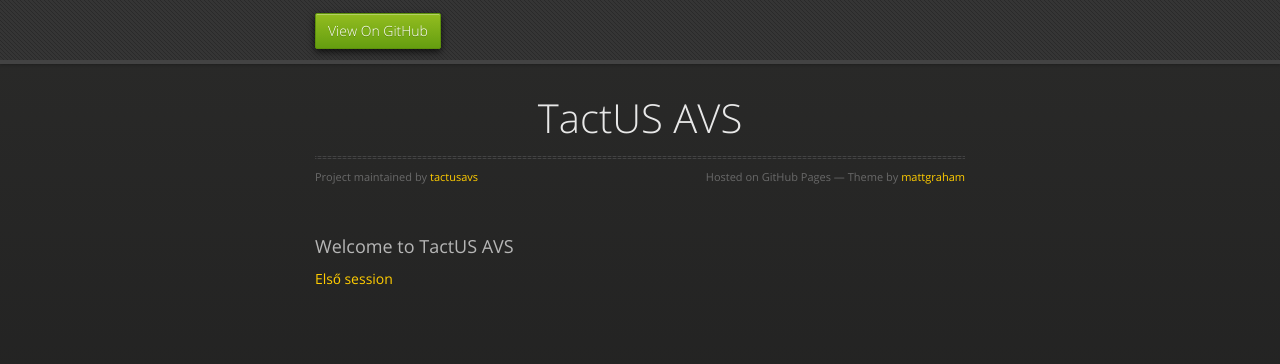
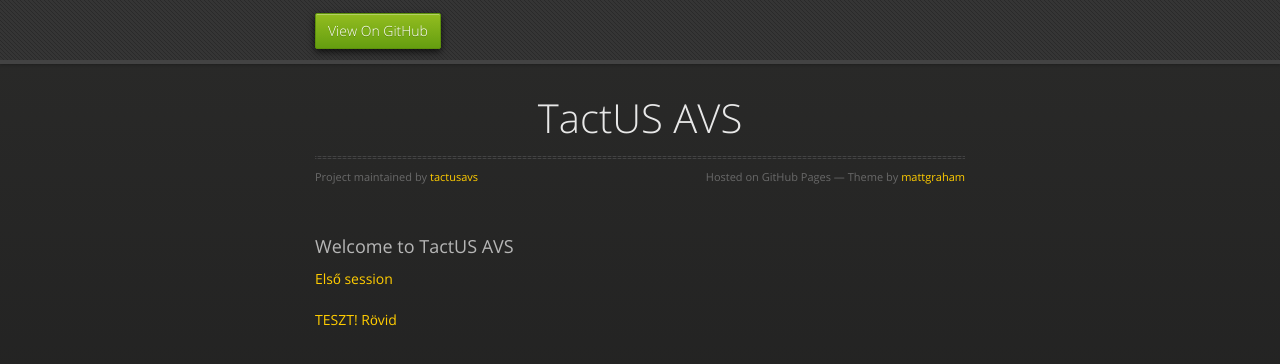
Before and after one commit to tactusavs/tactusavs.github.io, a plain HTML site: page index.html in a window 1280 px wide. Drawn offline with nearby package versions, Linux system fonts and the light colour scheme.

Commit message:
+ short test

```diff
--- a/index.html
+++ b/index.html
@@ -39,6 +39,7 @@
 <a id="welcome-to-tactus-avs" class="anchor" href="#welcome-to-tactus-avs" aria-hidden="true"><span class="octicon octicon-link"></span></a>Welcome to TactUS AVS</h3>
 
 <p><a href="tactus:elso.avs">Első session</a></p>
+<p><a href="tactus:test-s.avs">TESZT! Rövid</a></p>
       </section>
 
     </div>
```
Also changed, not shown: 1 other file.
